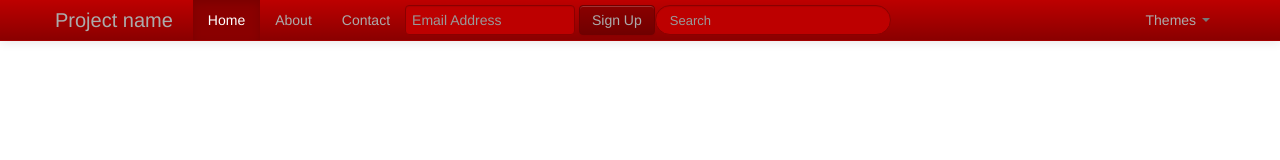
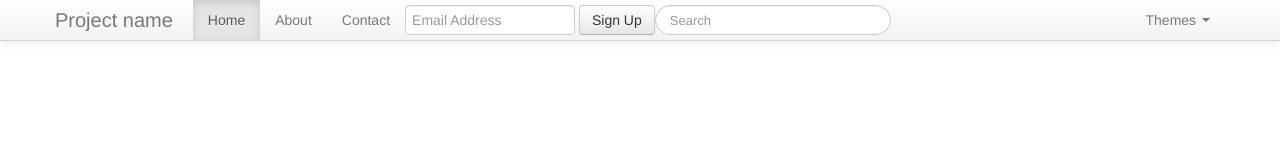
Before and after one commit to austb/bootstrap-navbar-themes, a plain HTML site: page index.html in a window 1280 px wide. Drawn offline with Linux system fonts and the light colour scheme.

Commit message:
Added default bootstrap theme as one of the options

```diff
--- a/index.html
+++ b/index.html
@@ -9,7 +9,7 @@
 
     <body>
 
-        <div id="themeSelector" class="navbar navbar-red navbar-fixed-top">
+        <div id="themeSelector" class="navbar navbar-fixed-top">
             <div class="navbar-inner">
                 <div class="container">
                     <button type="button" class="btn btn-navbar" data-toggle="collapse" data-target=".nav-collapse">
@@ -51,6 +51,7 @@
         <script src="js/bootstrap.min.js"></script>
         <script>
             var themes = [
+                    {"menuItemName": "White", "themeClassName": ""},
                     {"menuItemName": "Black", "themeClassName": "navbar-inverse"},
                     {"menuItemName": "Red", "themeClassName": "navbar-red"},
                     {"menuItemName": "Green", "themeClassName": "navbar-green"},
```
